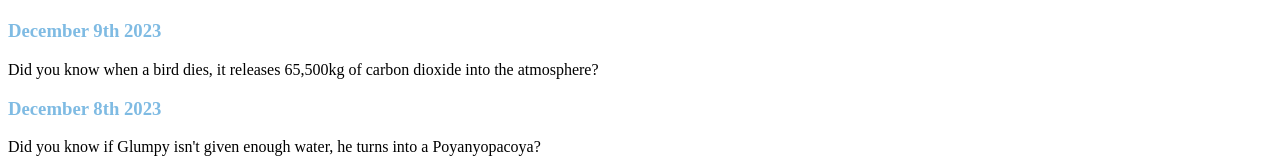
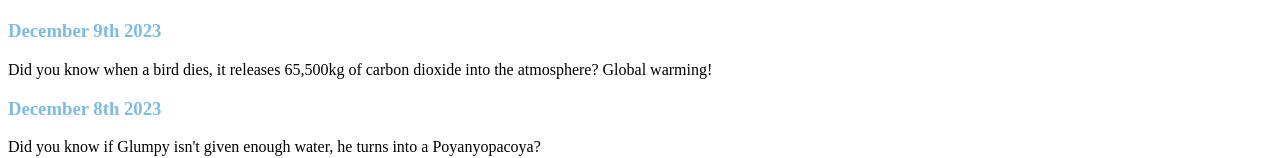
Before and after one commit to Funfactsdaily/funfactsdaily.github.io, a plain HTML site: page index.html in a window 1280 px wide. Shown: the part 190-348 px from the top of the page. Drawn offline with Linux system fonts and the light colour scheme.

Commit message:
Update index.html

```diff
--- a/index.html
+++ b/index.html
@@ -28,7 +28,7 @@ body {
 
 <h1>today's fun fact</h1>
         <h3 style="color:#7fbbe3; ">December 9th 2023</h3>
-<p>Did you know when a bird dies, it releases 65,500kg of carbon dioxide into the atmosphere?
+<p>Did you know when a bird dies, it releases 65,500kg of carbon dioxide into the atmosphere? Global warming!
 
       <h3 style="color:#7fbbe3; ">December 8th 2023</h3>
 <p>Did you know if Glumpy isn't given enough water, he turns into a Poyanyopacoya?
```
